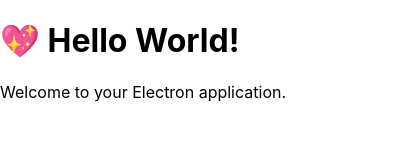
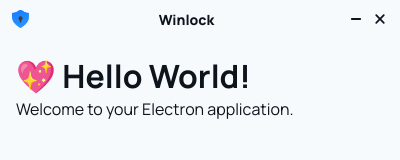
Before and after one commit to akash-singh8/winlock, an Electron app: page src/index.html in a window 400 px wide. Drawn offline with Linux system fonts and the light colour scheme; no server answers.

Commit message:
create custom title bar

```diff
--- a/src/index.css
+++ b/src/index.css
@@ -1,8 +1,68 @@
+:root {
+  --borderRadius: 12px;
+
+  --background: #f7fafc;
+  --foreground: #0d141c;
+  --lightGray: #e5e8eb;
+  --lightBlue: #4f7396;
+  --darkBlue: #1474d4;
+}
+
+* {
+  margin: 0;
+  padding: 0;
+  box-sizing: border-box;
+}
+
 body {
-  font-family: -apple-system, BlinkMacSystemFont, "Segoe UI", Roboto, Helvetica,
-    Arial, sans-serif;
-  margin: auto;
-  max-width: 38rem;
+  background-color: var(--background);
+  color: var(--foreground);
+  font-family: "Manrope", serif;
+}
+
+.titlebar {
+  display: flex;
+  justify-content: space-between;
+  align-items: center;
+  height: 38px;
+  -webkit-app-region: drag;
+}
+
+.titlebar > img {
+  width: 17px;
+  height: auto;
+  margin-left: 12px;
+}
+
+.titlebar h1 {
+  font-size: 14px;
+  font-weight: 800;
+}
+
+.window-controls {
+  display: flex;
+  align-items: center;
+  margin-right: 8px;
+  -webkit-app-region: no-drag;
+}
+
+.window-controls img {
+  width: 24px;
+  padding: 4px;
+}
+
+.window-controls img:hover {
+  background-color: var(--lightGray);
+  opacity: 0.7;
+}
+
+.window-controls img:active {
+  background-color: transparent;
+  opacity: 1;
+}
+
+.content {
+  padding: 16px;
 }
 
 .password-dialog {
@@ -35,7 +95,6 @@
 .dialog-content p {
   font-size: 0.9rem;
   font-weight: 500;
-  color: rgb(31, 31, 34);
   margin: 4px 0 1rem;
 }
 
@@ -45,7 +104,7 @@
   margin: 8px 0;
   border: 1px solid #ddd;
   border-radius: 6px;
-  font-family: sans-serif;
+  font-family: "Manrope", serif;
 }
 
 .buttons {
@@ -60,7 +119,7 @@
   border: none;
   border-radius: 6px;
   cursor: pointer;
-  font-family: sans-serif;
+  font-family: "Manrope", serif;
 }
 
 #cancel-btn {
--- a/src/index.html
+++ b/src/index.html
@@ -4,10 +4,37 @@
     <meta charset="UTF-8" />
     <title>Winlock</title>
     <link rel="stylesheet" href="index.css" />
+    <link rel="preconnect" href="https://fonts.googleapis.com" />
+    <link rel="preconnect" href="https://fonts.gstatic.com" crossorigin />
+    <link
+      href="https://fonts.googleapis.com/css2?family=Manrope:wght@200..800&display=swap"
+      rel="stylesheet"
+    />
     <script src="renderer.js" defer></script>
   </head>
   <body>
-    <h1>💖 Hello World!</h1>
-    <p>Welcome to your Electron application.</p>
+    <div class="titlebar">
+      <img src="./assets/logo.png" alt="winlock" />
+      <h1>Winlock</h1>
+      <div class="window-controls">
+        <img
+          title="Minimize"
+          id="minimize-btn"
+          src="./assets/svgs/minus.svg"
+          alt="minus"
+        />
+        <img
+          title="Close"
+          id="close-btn"
+          src="./assets/svgs/close.svg"
+          alt="cross"
+        />
+      </div>
+    </div>
+
+    <div class="content">
+      <h1>💖 Hello World!</h1>
+      <p>Welcome to your Electron application.</p>
+    </div>
   </body>
 </html>
--- a/src/renderer.js
+++ b/src/renderer.js
@@ -1,6 +1,14 @@
 document.addEventListener("DOMContentLoaded", main);
 
 function main() {
+  document.getElementById("minimize-btn").addEventListener("click", () => {
+    window.electronAPI.sendMessage("window-control", "minimize");
+  });
+
+  document.getElementById("close-btn").addEventListener("click", () => {
+    window.electronAPI.sendMessage("window-control", "close");
+  });
+
   window.electronAPI.onEvent("protect-file-request", (event, fileInfo) => {
     showPasswordDialog(fileInfo, "encrypt");
   });
```
Also changed, not shown: src/index.js (+13 -2 lines), src/assets/svgs/close.svg (added), src/assets/svgs/minus.svg (added).
